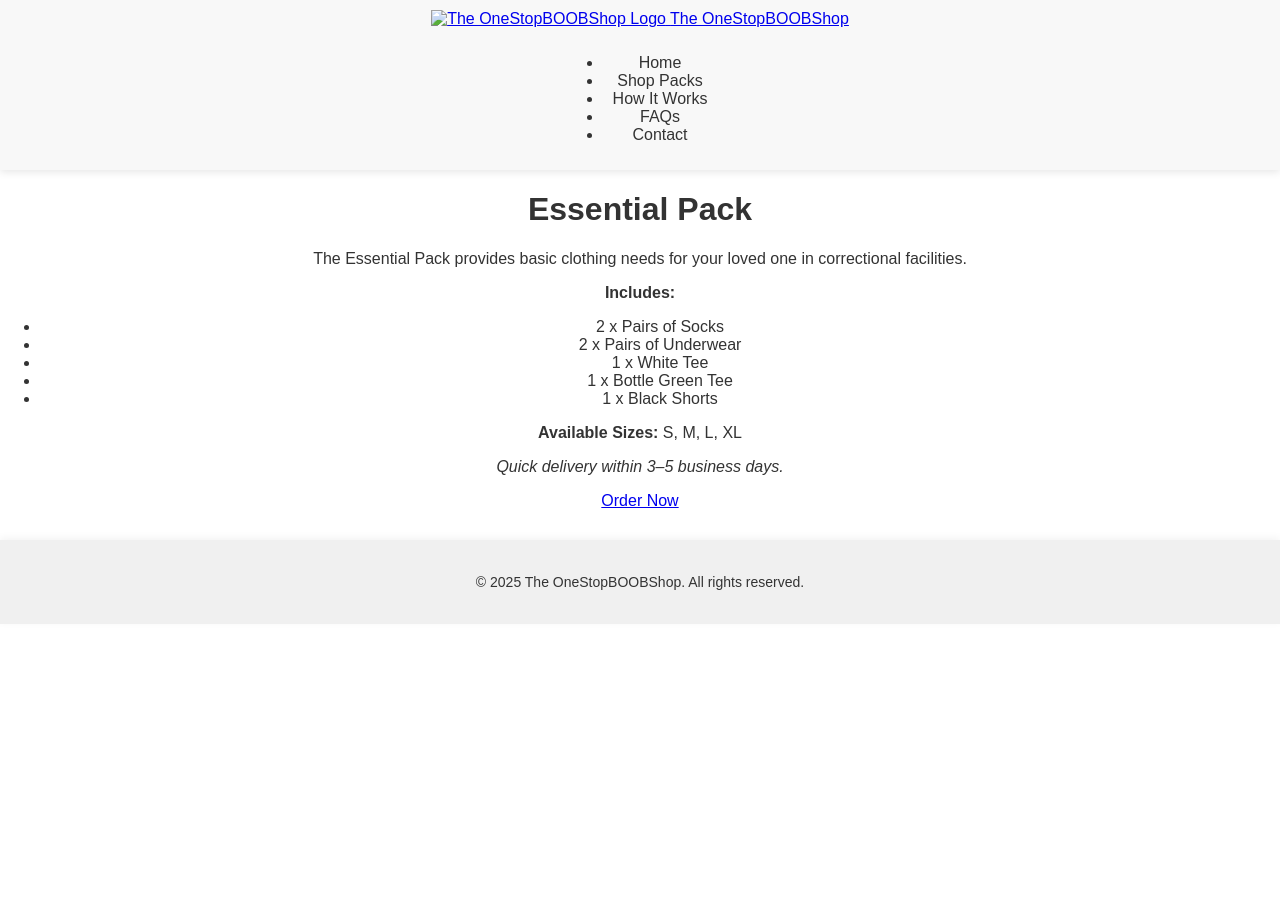
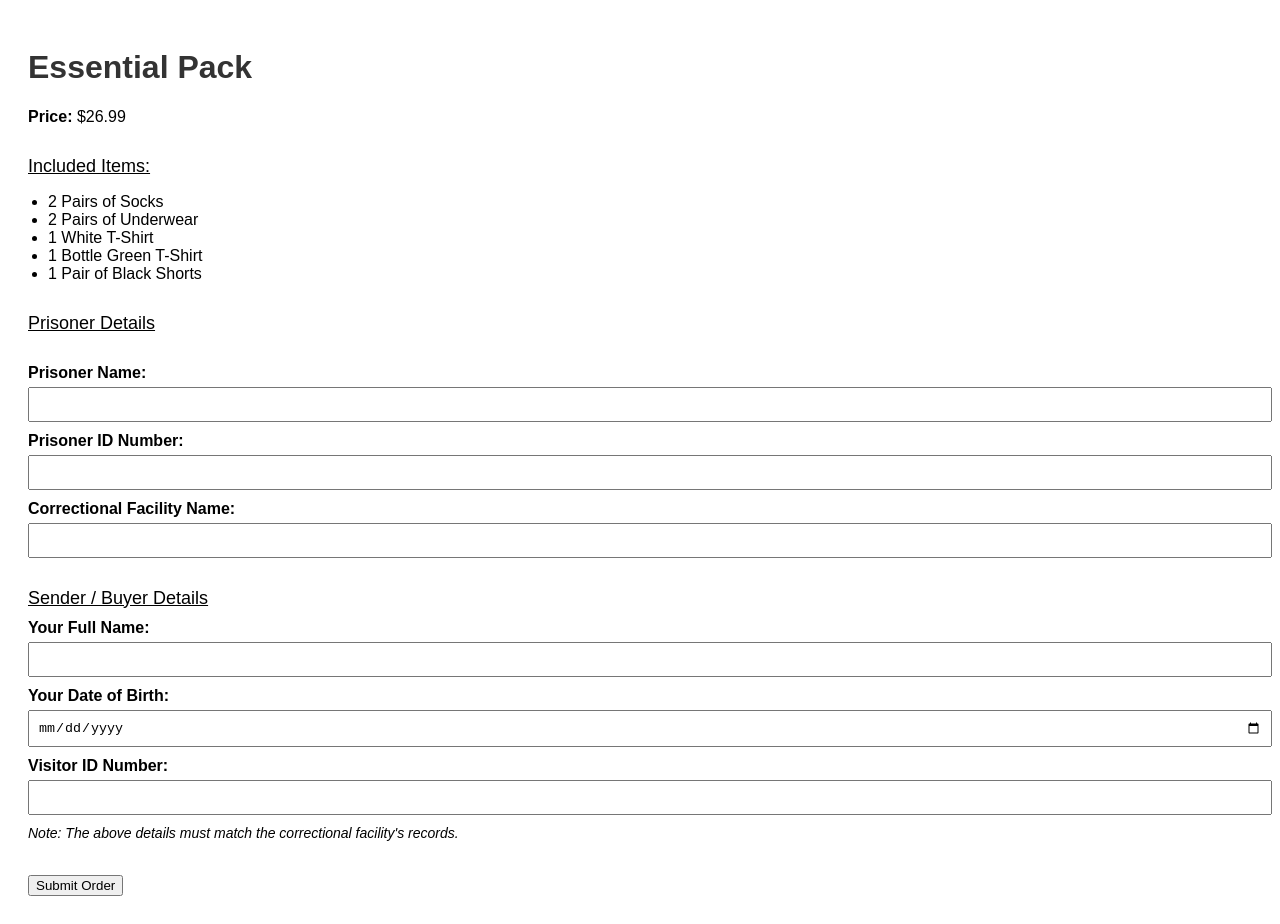
Before and after one commit to BicciBobbA/.ONEstopBOOBshop.-, a plain HTML site: page essential-pack.html in a window 1280 px wide. Before the commit the page ends 800 px from the top, so only its background shows below. Drawn offline with Linux system fonts and the light colour scheme.

Commit message:
Update essential-pack.html

```diff
--- a/essential-pack.html
+++ b/essential-pack.html
@@ -1,46 +1,55 @@
 <!DOCTYPE html>
 <html lang="en">
 <head>
-    <meta charset="UTF-8">
-    <meta name="viewport" content="width=device-width, initial-scale=1.0">
-    <title>The OneStopBOOBShop | Essential Pack</title>
-    <link rel="stylesheet" href="style.css">
+  <meta charset="UTF-8">
+  <title>Essential Pack</title>
+  <style>
+    body { font-family: Arial, sans-serif; padding: 20px; }
+    h1 { color: #333; }
+    ul { list-style: disc; padding-left: 20px; }
+    form { margin-top: 30px; }
+    label { display: block; margin-top: 10px; font-weight: bold; }
+    input { width: 100%; padding: 8px; margin-top: 5px; }
+    .section-title { margin-top: 30px; font-size: 18px; text-decoration: underline; }
+  </style>
 </head>
 <body>
-<header>
-    <div class="logo-title">
-        <a href="index.html">
-            <img src="A_logo_for_The_OneStopBOOBShop_features_two_clen.png" alt="The OneStopBOOBShop Logo">
-            <span class="site-name">The OneStopBOOBShop</span>
-        </a>
-    </div>
-    <nav>
-        <ul>
-            <li><a href="index.html">Home</a></li>
-            <li><a href="shop-packs.html">Shop Packs</a></li>
-            <li><a href="how-it-works.html">How It Works</a></li>
-            <li><a href="faqs.html">FAQs</a></li>
-            <li><a href="contact.html">Contact</a></li>
-        </ul>
-    </nav>
-</header>
-<main>
-    <h1>Essential Pack</h1>
-    <p>The Essential Pack provides basic clothing needs for your loved one in correctional facilities.</p>
-    <p><strong>Includes:</strong></p>
-    <ul>
-        <li>2 x Pairs of Socks</li>
-        <li>2 x Pairs of Underwear</li>
-        <li>1 x White Tee</li>
-        <li>1 x Bottle Green Tee</li>
-        <li>1 x Black Shorts</li>
-    </ul>
-    <p><strong>Available Sizes:</strong> S, M, L, XL</p>
-    <p><em>Quick delivery within 3&ndash;5 business days.</em></p>
-    <p><a href="order-form.html" class="btn">Order Now</a></p>
-</main>
-<footer>
-    <p>&copy; 2025 The OneStopBOOBShop. All rights reserved.</p>
-</footer>
+  <h1>Essential Pack</h1>
+  <p><strong>Price:</strong> $26.99</p>
+  <div class="section-title">Included Items:</div>
+  <ul>
+    <li>2 Pairs of Socks</li>
+    <li>2 Pairs of Underwear</li>
+    <li>1 White T-Shirt</li>
+    <li>1 Bottle Green T-Shirt</li>
+    <li>1 Pair of Black Shorts</li>
+  </ul>
+
+  <div class="section-title">Prisoner Details</div>
+  <form>
+    <label for="prisonerName">Prisoner Name:</label>
+    <input type="text" id="prisonerName" name="prisonerName" required>
+
+    <label for="prisonerID">Prisoner ID Number:</label>
+    <input type="text" id="prisonerID" name="prisonerID" required>
+
+    <label for="facilityName">Correctional Facility Name:</label>
+    <input type="text" id="facilityName" name="facilityName" required>
+
+    <div class="section-title">Sender / Buyer Details</div>
+
+    <label for="senderName">Your Full Name:</label>
+    <input type="text" id="senderName" name="senderName" required>
+
+    <label for="senderDOB">Your Date of Birth:</label>
+    <input type="date" id="senderDOB" name="senderDOB" required>
+
+    <label for="visitorID">Visitor ID Number:</label>
+    <input type="text" id="visitorID" name="visitorID" required>
+
+    <p style="margin-top: 10px; font-size: 14px;"><em>Note: The above details must match the correctional facility's records.</em></p>
+
+    <button type="submit" style="margin-top:20px;">Submit Order</button>
+  </form>
 </body>
 </html>
```
